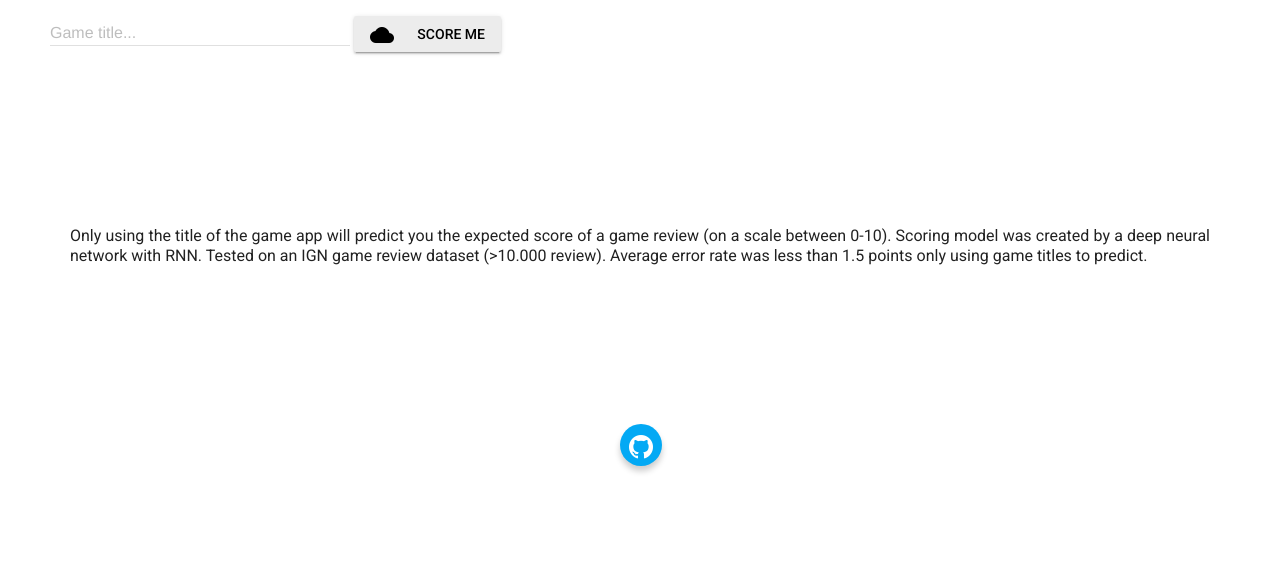
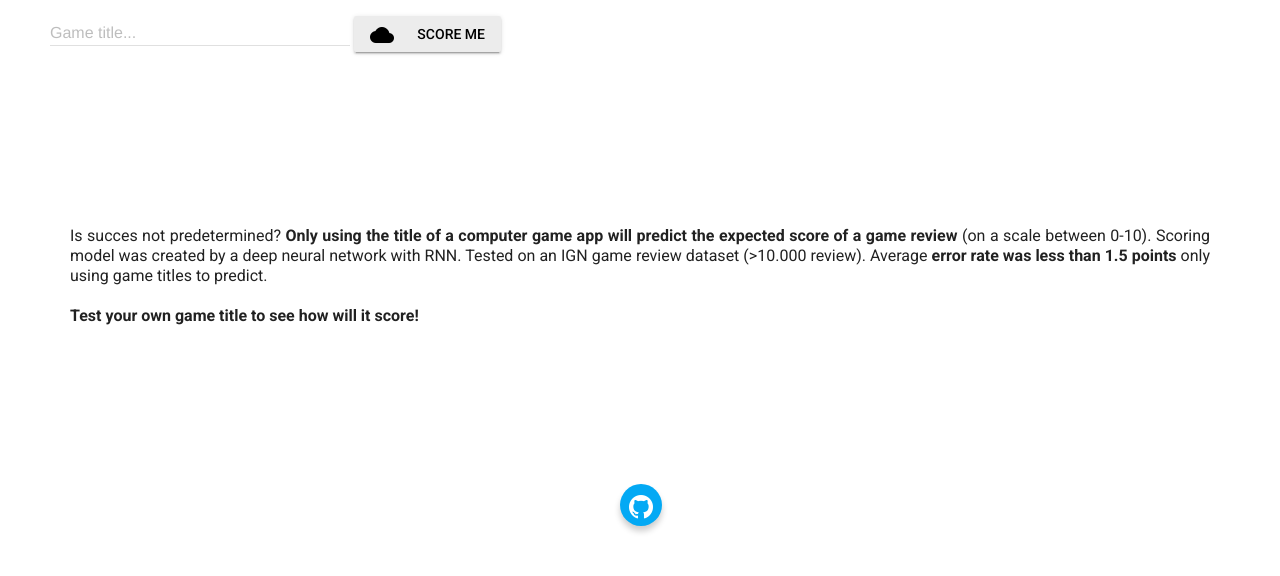
Before and after one commit to vtisza/game_title_evaluator, a Flask app: page / in a window 1280 px wide. Shown: the part 209-785 px from the top of the page. Before the commit the page ends 682 px from the top, so only its background shows below. Run offline with Flask 2, Linux system fonts and the light colour scheme; some libraries are stand-ins or nearby versions.

Commit message:
Rewrite test

```diff
--- a/templates/index.html
+++ b/templates/index.html
@@ -39,9 +39,11 @@
   {% if score %}
     <div class="desc">{{ score }}</div>
   {% else %}
-    <div class="desc">Only using the title of the game app will predict you the expected score of a game review (on a scale between 0-10).
+    <div class="desc">Is succes not predetermined? <b>Only using the title of a computer game app will predict the expected score of a game review </b> (on a scale between 0-10).
       Scoring model was created by a deep neural network with RNN. Tested on an IGN game review dataset (>10.000 review).
-      Average error rate was less than 1.5 points only using game titles to predict. </div>
+      Average <b>error rate was less than 1.5 points</b> only using game titles to predict.
+     <br><br>
+      <b>Test your own game title to see how will it score!</b></div>
   {% endif %}
 
   <a class="follow" href="https://github.com/vtisza/game_title_evaluator" target="_blank"><i class="fa fa-github"></i>See project on Github</a>
```
